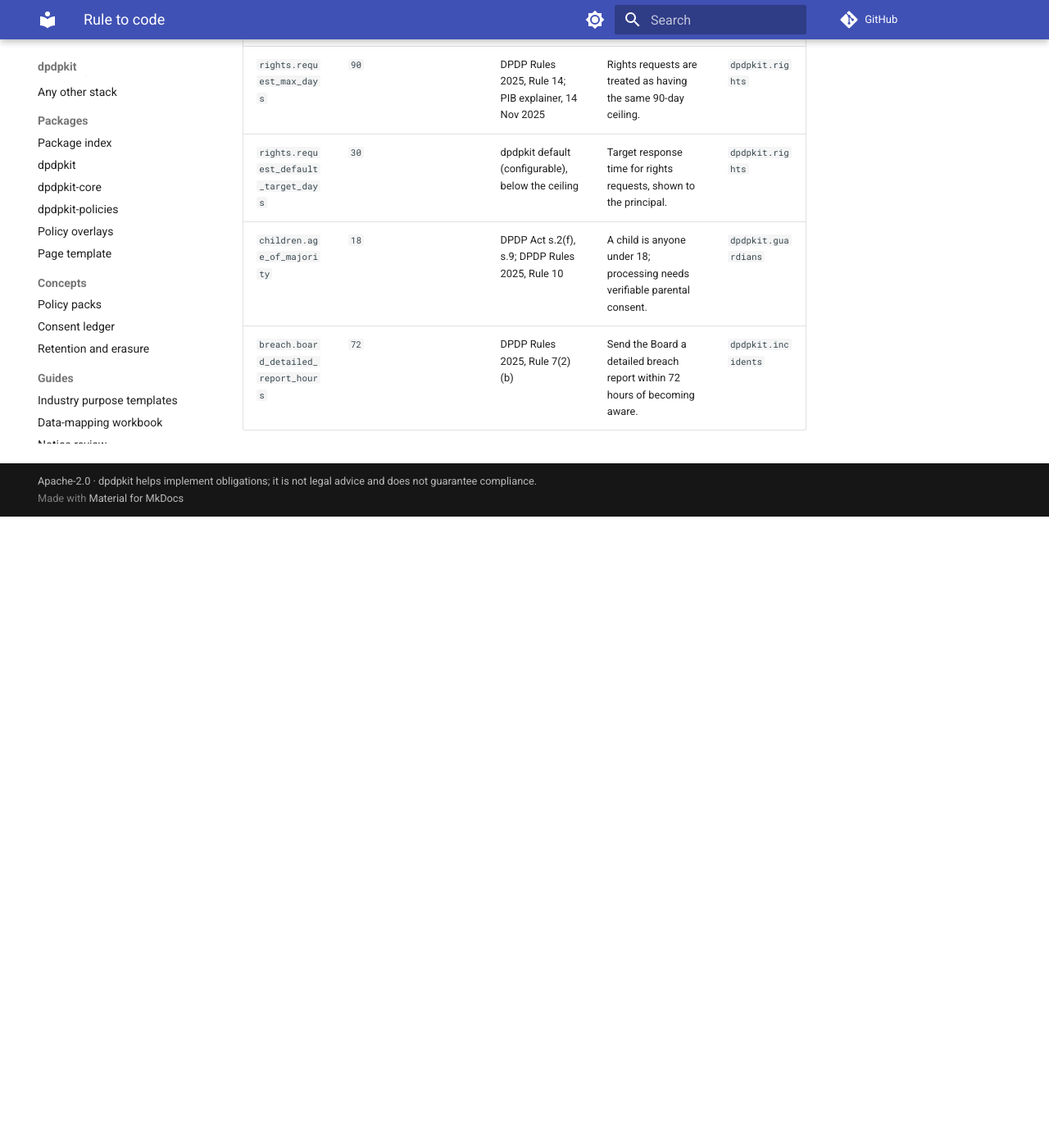
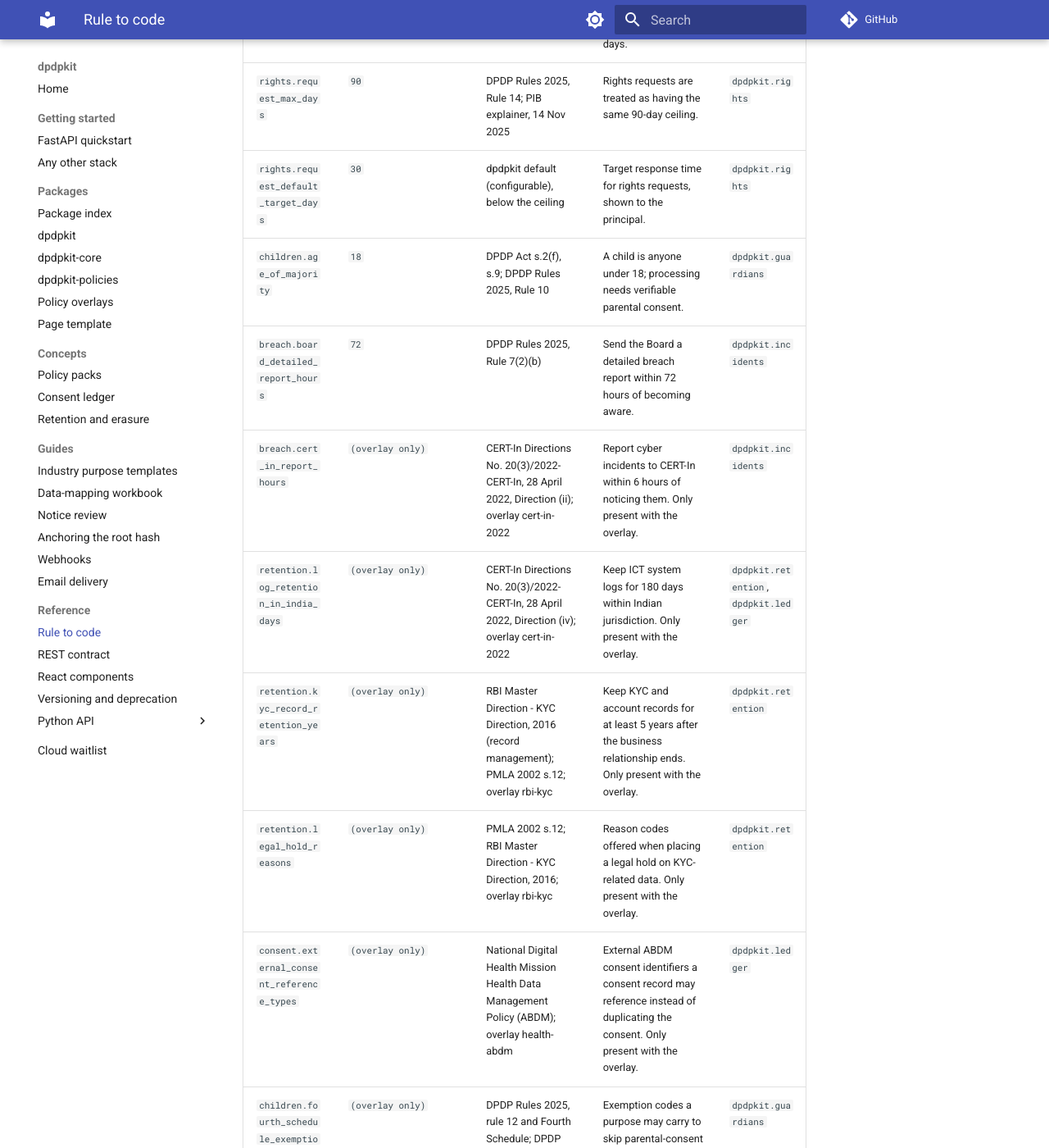
Before and after one commit to dpdpkit-dev/dpdpkit-docs, an MkDocs documentation site: the page built from docs/reference/rule-to-code.md, in a window 1280 px wide and 1400 px high, scrolled down 1547 px. Shown: the whole window at 82% size. Built offline with MkDocs 1.6.1 and Material for MkDocs 9.7.7, drawn with Linux system fonts in a browser that asks for light colours; comment, search, counter and statistics services are not loaded; the version menu is left out; before the commit the page ends 2177 px from its top, so only the background shows below that; some of the changed text lies outside the part shown.

Commit message:
Add the overlay rules to the rule-to-code table
Signed-off-by: Kush Rawal <kushrawal00@gmail.com>

```diff
--- a/docs/reference/rule-to-code.md
+++ b/docs/reference/rule-to-code.md
@@ -17,3 +17,10 @@ Generated from `dpdpkit-policies`. Each row shows a pack key, its value, the leg
 | `rights.request_default_target_days` | `30` | dpdpkit default (configurable), below the ceiling | Target response time for rights requests, shown to the principal. | `dpdpkit.rights` |
 | `children.age_of_majority` | `18` | DPDP Act s.2(f), s.9; DPDP Rules 2025, Rule 10 | A child is anyone under 18; processing needs verifiable parental consent. | `dpdpkit.guardians` |
 | `breach.board_detailed_report_hours` | `72` | DPDP Rules 2025, Rule 7(2)(b) | Send the Board a detailed breach report within 72 hours of becoming aware. | `dpdpkit.incidents` |
+| `breach.cert_in_report_hours` | `(overlay only)` | CERT-In Directions No. 20(3)/2022-CERT-In, 28 April 2022, Direction (ii); overlay cert-in-2022 | Report cyber incidents to CERT-In within 6 hours of noticing them. Only present with the overlay. | `dpdpkit.incidents` |
+| `retention.log_retention_in_india_days` | `(overlay only)` | CERT-In Directions No. 20(3)/2022-CERT-In, 28 April 2022, Direction (iv); overlay cert-in-2022 | Keep ICT system logs for 180 days within Indian jurisdiction. Only present with the overlay. | `dpdpkit.retention`, `dpdpkit.ledger` |
+| `retention.kyc_record_retention_years` | `(overlay only)` | RBI Master Direction - KYC Direction, 2016 (record management); PMLA 2002 s.12; overlay rbi-kyc | Keep KYC and account records for at least 5 years after the business relationship ends. Only present with the overlay. | `dpdpkit.retention` |
+| `retention.legal_hold_reasons` | `(overlay only)` | PMLA 2002 s.12; RBI Master Direction - KYC Direction, 2016; overlay rbi-kyc | Reason codes offered when placing a legal hold on KYC-related data. Only present with the overlay. | `dpdpkit.retention` |
+| `consent.external_consent_reference_types` | `(overlay only)` | National Digital Health Mission Health Data Management Policy (ABDM); overlay health-abdm | External ABDM consent identifiers a consent record may reference instead of duplicating the consent. Only present with the overlay. | `dpdpkit.ledger` |
+| `children.fourth_schedule_exemption_codes` | `(overlay only)` | DPDP Rules 2025, rule 12 and Fourth Schedule; DPDP Act s.9(1), s.9(3); overlay education | Exemption codes a purpose may carry to skip parental-consent gating and the tracking bar, for educational institutions and their transport. Only present with the overlay. | `dpdpkit.guardians` |
+| `retention.health_record_retention_years` | `(overlay only)` | IMC (Professional Conduct, Etiquette and Ethics) Regulations 2002, reg. 1.3.1; overlay health-abdm | Keep medical records for at least 3 years from the start of treatment. Only present with the overlay. | `dpdpkit.retention` |
```
